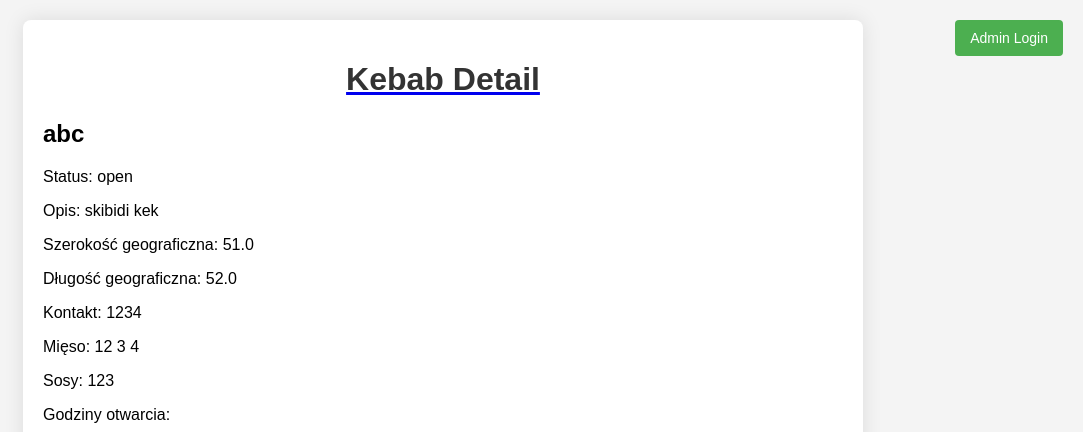
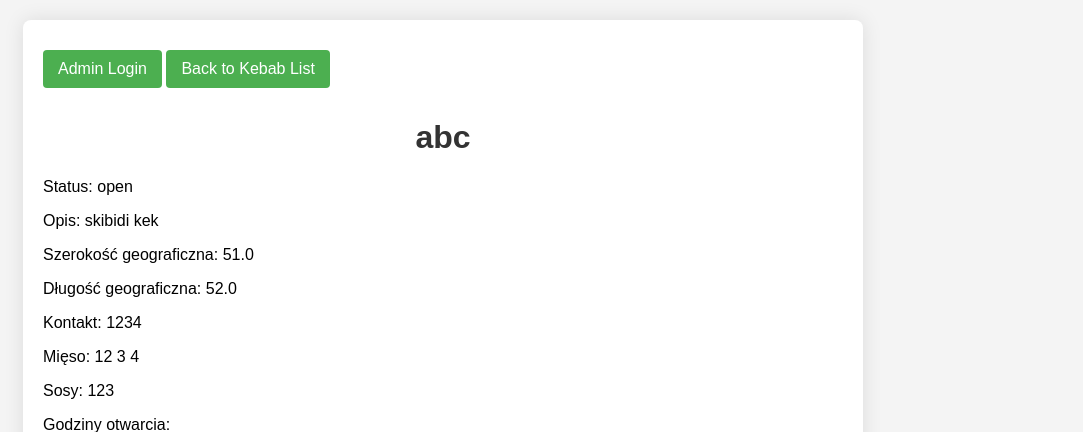
Before and after one commit to Oskar-Dabrowski/KebabApiPanel, a Django app: page /panel/kebabs/1/ in a window 1280 px wide. Shown: the top 432 px of the page, without its empty margins (197-1280 px from the left). Run offline with Django 4.2, Linux system fonts and the light colour scheme; data comes from the database, SQL or seed files in the repository.

Commit message:
Added UserComment model and implemented Favorite functionality

```diff
--- a/KEBABAPIPANEL/api/models.py
+++ b/KEBABAPIPANEL/api/models.py
@@ -25,10 +25,10 @@ class Kebab(models.Model):
     last_updated = models.DateTimeField(default=now)
 
 class UserComment(models.Model):
+    user = models.ForeignKey(User, on_delete=models.CASCADE)
     kebab = models.ForeignKey(Kebab, on_delete=models.CASCADE, related_name="comments")
-    user_name = models.CharField(max_length=255)
-    comment = models.TextField()
-    created_at = models.DateTimeField(auto_now_add=True)
+    text = models.TextField()
+    created_at = models.DateTimeField(default=now)
 
 class OpeningHour(models.Model):
     kebab = models.ForeignKey(Kebab, on_delete=models.CASCADE, related_name="opening_hours")
@@ -70,3 +70,11 @@ class Suggestion(models.Model):
     )
     created_at = models.DateTimeField(auto_now_add=True)
     updated_at = models.DateTimeField(auto_now=True)
+
+class Favorite(models.Model):
+    user = models.ForeignKey(User, on_delete=models.CASCADE)
+    kebab = models.ForeignKey(Kebab, on_delete=models.CASCADE)
+    created_at = models.DateTimeField(default=now)
+
+    class Meta:
+        unique_together = ('user', 'kebab')
--- a/KEBABAPIPANEL/api/urls.py
+++ b/KEBABAPIPANEL/api/urls.py
@@ -7,6 +7,9 @@ from .views import (
     KebabDetailView,
     SuggestionView,
     SuggestionListView,
+    AddFavoriteView,
+    RemoveFavoriteView,
+    AddUserCommentView,
 )
 
 urlpatterns = [
@@ -21,4 +24,11 @@ urlpatterns = [
     # Suggestion-related endpoints
     path('suggestions', SuggestionListView.as_view(), name='suggestion_list_create'),
     path('suggestions/<int:pk>', SuggestionView.as_view(), name='suggestion_detail'),
+
+    # Favorites-related endpoints
+    path('kebabs/<int:id>/favorite', AddFavoriteView.as_view(), name='add_favorite'),
+    path('kebabs/<int:id>/unfavorite', RemoveFavoriteView.as_view(), name='remove_favorite'),
+
+    # Comments-related endpoints
+    path('kebabs/<int:id>/comment', AddUserCommentView.as_view(), name='add_user_comment'),
 ]
--- a/KEBABAPIPANEL/panel/templates/kebab_detail.html
+++ b/KEBABAPIPANEL/panel/templates/kebab_detail.html
@@ -1,4 +1,3 @@
-<!-- kebab_detail.html -->
 <!DOCTYPE html>
 <html lang="pl">
 <head>
@@ -25,21 +24,25 @@
             border-radius: 8px;
             box-shadow: 0 0 20px rgba(0, 0, 0, 0.1);
         }
-        .admin-login {
-            position: absolute;
-            top: 20px;
-            right: 20px;
+        .button {
+            display: inline-block;
+            margin: 10px 0;
+            padding: 10px 15px;
             background-color: #4CAF50;
             color: white;
-            padding: 10px 15px;
-            border: none;
+            text-decoration: none;
             border-radius: 4px;
-            cursor: pointer;
-            font-size: 14px;
-            text-decoration: none; /* Usunięcie podkreślenia */
         }
-        .admin-login:hover {
+        .button:hover {
             background-color: #45a049;
+        }
+        .comments {
+            margin-top: 20px;
+        }
+        .comment {
+            margin-bottom: 10px;
+            border-bottom: 1px solid #ddd;
+            padding-bottom: 10px;
         }
         .pagination {
             margin-top: 20px;
@@ -57,9 +60,9 @@
 </head>
 <body>
     <div class="container">
-        <a href="/panel/admin/api" class="admin-login">Admin Login</a>
-        <a href="{% url 'kebab_list' %}"><h1>Kebab Detail</h1></a>
-        <h2>{{ kebab.name }}</h2>
+        <a href="/panel/admin/api" class="button">Admin Login</a>
+        <a href="{% url 'kebab_list' %}" class="button">Back to Kebab List</a>
+        <h1>{{ kebab.name }}</h1>
         <p>Status: {{ kebab.status }}</p>
         <p>Opis: {{ kebab.description }}</p>
         <p>Szerokość geograficzna: {{ kebab.latitude }}</p>
@@ -78,10 +81,42 @@
         <p>Metody zamówienia: {{ kebab.order_methods }}</p>
         <p>Szczegóły lokalizacji: {{ kebab.location_details }}</p>
         <p>Linki społecznościowe: {{ kebab.social_links }}</p>
+        {% if kebab.logo %}
         <p>Logo: <img src="{{ kebab.logo.url }}" alt="Logo"></p>
+        {% endif %}
         <p>Ocena Google: {{ kebab.google_rating }}</p>
         <p>Ocena Pyszne.pl: {{ kebab.pyszne_rating }}</p>
         <p>Data ostatniej aktualizacji: {{ kebab.last_updated }}</p>
+
+        <!-- Favorites Section -->
+        {% if user.is_authenticated %}
+            {% if is_favorite %}
+                <a href="{% url 'remove_favorite' kebab.id %}" class="button">Usuń z ulubionych</a>
+            {% else %}
+                <a href="{% url 'add_favorite' kebab.id %}" class="button">Dodaj do ulubionych</a>
+            {% endif %}
+        {% endif %}
+
+        <!-- Comments Section -->
+        <div class="comments">
+            <h2>Komentarze</h2>
+            {% if user.is_authenticated %}
+            <form method="post" action="{% url 'add_user_comment' kebab.id %}">
+                {% csrf_token %}
+                <textarea name="text" rows="4" cols="50" placeholder="Dodaj komentarz..."></textarea>
+                <button type="submit" class="button">Dodaj</button>
+            </form>
+            {% endif %}
+            <div>
+                {% for comment in kebab.comments.all %}
+                    <div class="comment">
+                        <p><strong>{{ comment.user.username }}</strong>: {{ comment.text }}</p>
+                        <p><small>{{ comment.created_at }}</small></p>
+                    </div>
+                {% endfor %}
+            </div>
+        </div>
+
         <div class="pagination">
             {% if kebab.previous %}
                 <a href="{% url 'kebab_detail' kebab.previous.pk %}">Poprzedni</a>
```
Also changed, not shown: KEBABAPIPANEL/api/views.py (+41 -4 lines), 1 other file.
